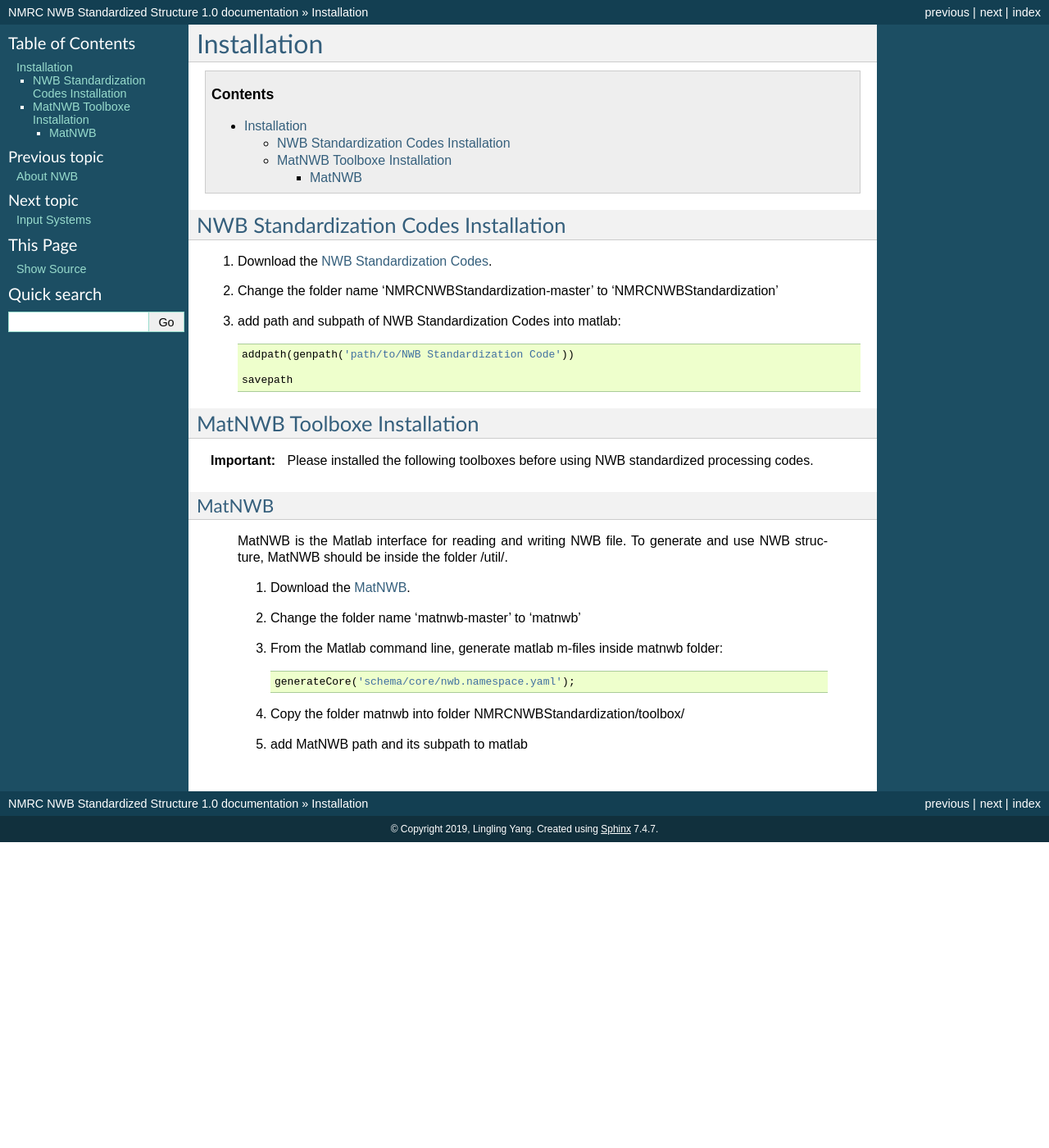
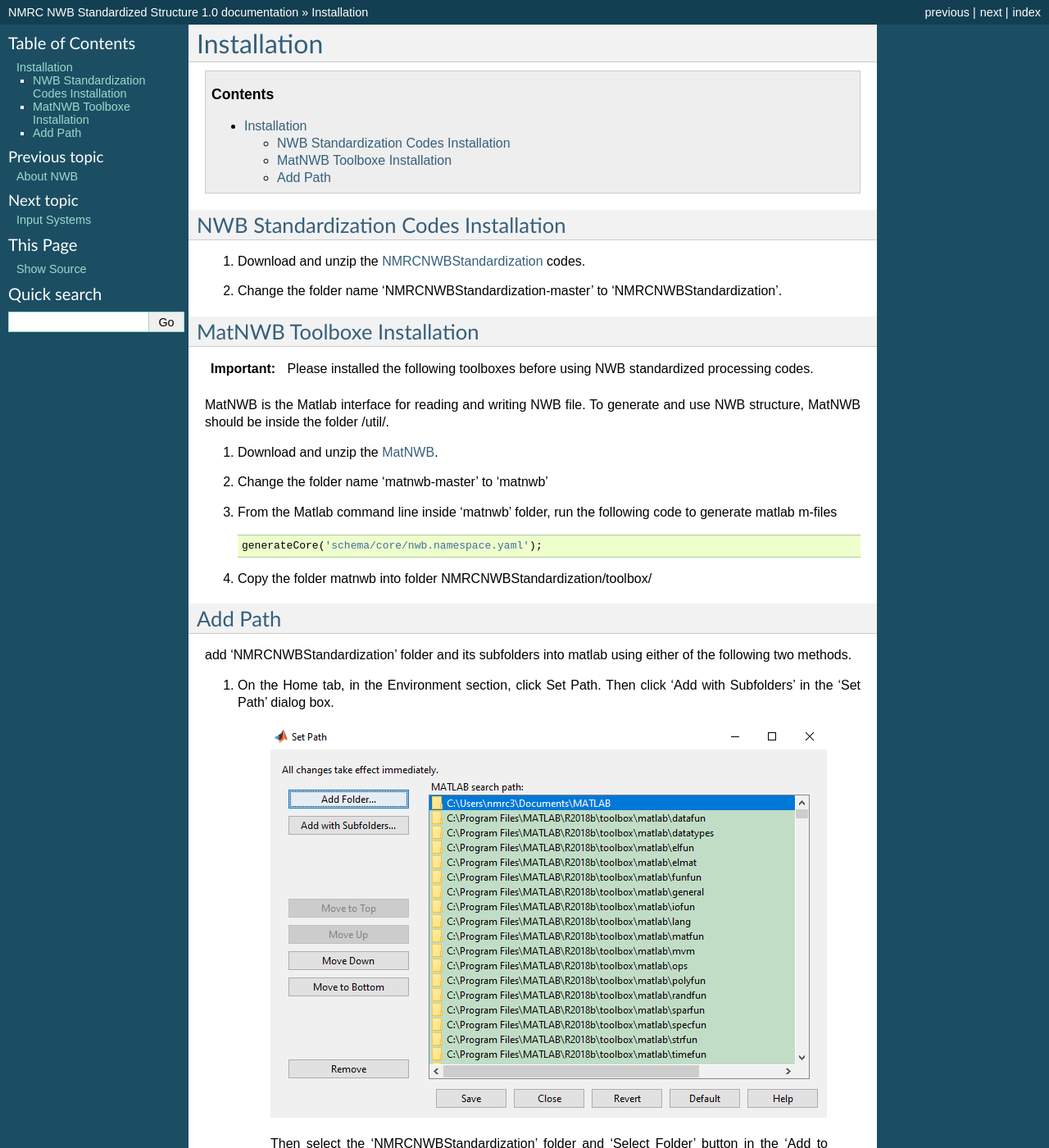
Before and after one commit to yangll0620/NMRCNWBStandardization, a Sphinx documentation site: the page built from docs/installation.rst, in a window 1280 px wide and 1400 px high. Shown: the whole window at 82% size. Built offline with Sphinx 7.4.7, drawn with Linux system fonts in a browser that asks for light colours; some of the changed text lies outside the part shown.

Commit message:
installation.rst: addpath was the last step, providing two ways

```diff
--- a/docs/installation.rst
+++ b/docs/installation.rst
@@ -6,22 +6,15 @@
 
 NWB Standardization Codes Installation
 --------------------------------------
-#. Download the `NWB Standardization Codes`_.
+#. Download and unzip the `NMRCNWBStandardization`_ codes.
 
-	.. _NWB Standardization Codes: https://github.com/yangll0620/DataStorageAnalysisArchitecture
+	.. _NMRCNWBStandardization: https://github.com/yangll0620/DataStorageAnalysisArchitecture
 
-#. Change the folder name 'NMRCNWBStandardization-master' to 'NMRCNWBStandardization'
-
-#. add path and subpath of NWB Standardization Codes into matlab::
-
-	addpath(genpath('path/to/NWB Standardization Code'))
-
-	savepath
-
+#. Change the folder name 'NMRCNWBStandardization-master' to 'NMRCNWBStandardization'.
 
 
 MatNWB Toolboxe Installation
----------------------------
+----------------------------
 
 .. IMPORTANT::
 
@@ -29,22 +22,37 @@
 
 .. _installmatnwb-label:
 
-MatNWB
-^^^^^^
+MatNWB is the Matlab interface for reading and writing NWB file. To generate and use NWB structure, MatNWB should be inside the folder /util/.
 
-	MatNWB is the Matlab interface for reading and writing NWB file. To generate and use NWB structure, MatNWB should be inside the folder /util/.
+#. Download and unzip the `MatNWB`_.
 
-	#. Download the `MatNWB`_.
+	.. _MatNWB: https://github.com/NeurodataWithoutBorders/matnwb
 
-		.. _MatNWB: https://github.com/NeurodataWithoutBorders/matnwb
+#. Change the folder name 'matnwb-master' to 'matnwb'
 
-	#. Change the folder name 'matnwb-master' to 'matnwb'
+#. From the Matlab command line inside 'matnwb' folder, run the following code to generate matlab m-files ::
 
-	#. From the Matlab command line, generate matlab m-files inside matnwb folder::
+	generateCore('schema/core/nwb.namespace.yaml');
 
-		generateCore('schema/core/nwb.namespace.yaml');
-
-	#. Copy the folder matnwb into folder NMRCNWBStandardization/toolbox/
+#. Copy the folder matnwb into folder NMRCNWBStandardization/toolbox/
 
 
-	#. add MatNWB path and its subpath to matlab
+Add Path
+--------
+add 'NMRCNWBStandardization' folder and its subfolders into matlab using either of the following two methods.
+
+#. On the Home tab, in the Environment section, click Set Path. Then click 'Add with Subfolders' in the 'Set Path' dialog box.
+
+	.. image:: figures/installation_setpath.PNG
+
+	Then select the 'NMRCNWBStandardization' folder and 'Select Folder' button in the 'Add to Path with Subfolders' dialog box. Finally click 'Save' in the 'Set Path' dialog box. Please refer to `here`_ if needed.
+
+	.. image:: figures/installation_addtopath.PNG
+
+	.. _here: https://www.mathworks.com/help/matlab/matlab_env/add-remove-or-reorder-folders-on-the-search-path.html
+
+#. Run the following matlab codes, please change 'path/to/NWB Standardization Code' to your actual NMRCNWBStandardization path::
+
+	addpath(genpath('path/to/NMRCNWBStandardization'))
+
+	savepath
```
Also changed, not shown: docs/figures/installation_addtopath.PNG (added), docs/figures/installation_setpath.PNG (added).
